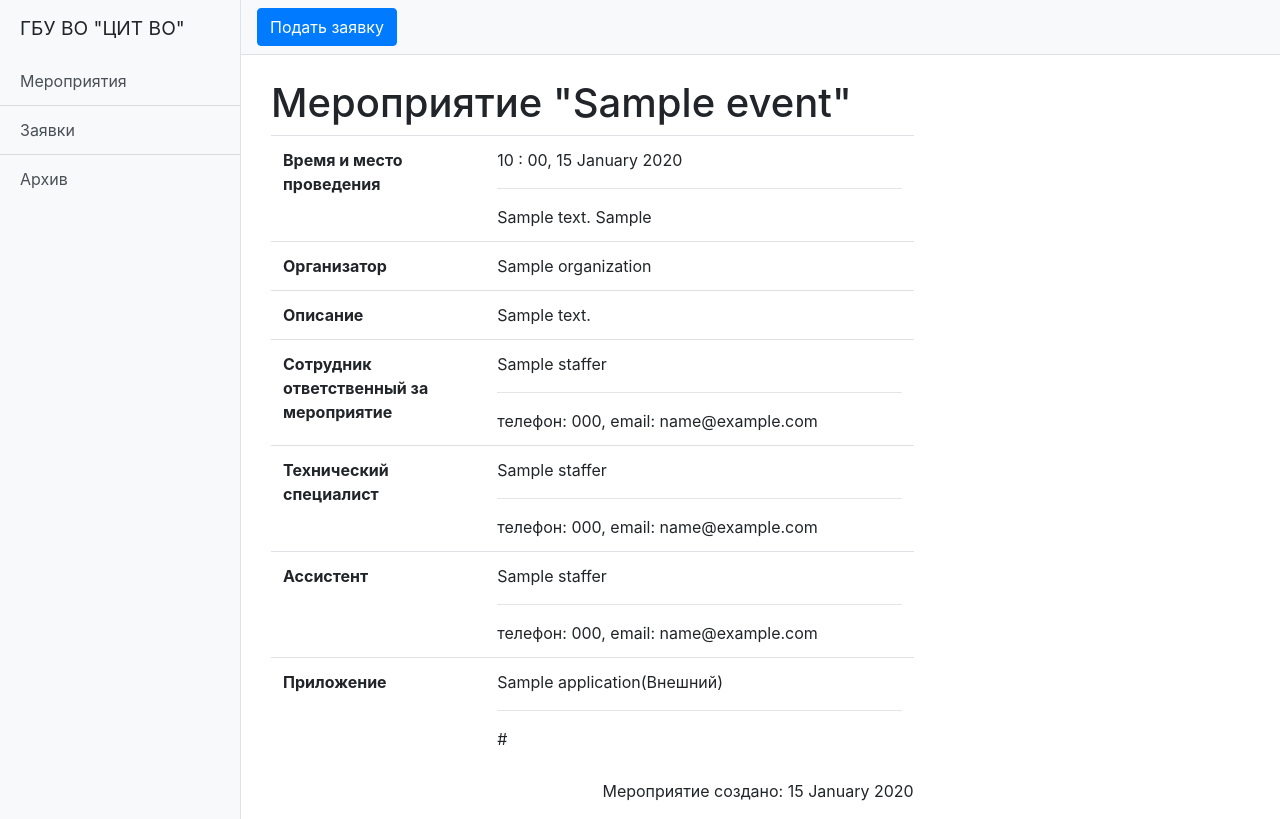
After one commit to anra-dev/vcs_schedule, a Django app: page /event/1 in a window 1280 px wide. The commit adds this page. Run offline with Django 3.2, Linux system fonts and the light colour scheme; tables that the repository leaves empty hold one stand-in row (values such as "Sample post"); some libraries are stand-ins or nearby versions.

Commit message:
Создано детальное представление для мероприятий

```diff
--- a/vcs_site/main/models.py
+++ b/vcs_site/main/models.py
@@ -12,13 +12,13 @@ class Event(models.Model):
 
     STATUS_CHOICES = (
         (STATUS_CREATED, 'В статусе заявки'),
-        (STATUS_READY, 'Подготовка окончена'),
+        (STATUS_READY, 'Одобрено'),
         (STATUS_COMPLETED, 'Окончено')
     )
 
     EVENT_TYPE_CHOICES = (
-        (EVENT_TYPE_EXTERNAL, 'Внешнее'),
-        (EVENT_TYPE_LOCAL, 'Внутренее')
+        (EVENT_TYPE_EXTERNAL, 'Внешний'),
+        (EVENT_TYPE_LOCAL, 'Внутренний')
     )
     name = models.CharField(max_length=255, verbose_name='Название мероприятия')
     description = models.TextField(verbose_name='Описание')
--- a/vcs_site/main/templates/archive.html
+++ b/vcs_site/main/templates/archive.html
@@ -2,13 +2,13 @@
 
 {% block content %}
 
-<h1 class="mt-4">Необработанные заявки</h1>
+<h1 class="mt-4">Прошедшие мероприятия</h1>
 <table class="table">
   <thead>
     <tr>
       <th scope="col">Время проведения</th>
       <th scope="col">Наименование</th>
-      <th scope="col">Статус</th>
+      <th scope="col">Ответственный</th>
       <th scope="col">Действие</th>
     </tr>
   </thead>
@@ -16,7 +16,7 @@
   {% for event in events %}
     <tr class="table-light">
       <td>{{ event.date_of_event }}</td>
-      <td>{{ event.name }}</td>
+      <td><a href="/event/{{ event.id }}">{{ event.name }}</a></td>
       <td>{{ event.responsible }}</td>
       <td><button class="btn btn-success">Оценить</button> </td>
     </tr>
--- /dev/null
+++ b/vcs_site/main/templates/event_detail.html
@@ -0,0 +1,40 @@
+{% extends 'base.html' %}
+
+{% block content %}
+
+<h1 class="mt-4">Мероприятие "{{ event.name }}"</h1>
+<table class="table">
+  <tbody>
+    <tr>
+      <th class="col-md-4">Время и место проведения</th>
+      <td>{{ event.date_of_event|date:"H : i, d F Y" }} <hr> {{ event.room }}</td>
+    </tr>
+    <tr>
+      <th>Организатор</th>
+      <td>{{ event.organization }}</td>
+    </tr>
+    <tr>
+      <th>Описание</th>
+      <td>{{ event.description }}</td>
+    </tr>
+    <tr>
+      <th>Сотрудник ответственный за мероприятие</th>
+      <td>{{ event.responsible }}<hr>телефон: {{ event.responsible.phone }}, email: {{ event.responsible.email }}</td>
+    </tr>
+    <tr>
+      <th>Технический специалист</th>
+      <td>{{ event.application.responsible }}<hr>телефон: {{ event.application.responsible.phone }}, email: {{ event.application.responsible.email }}</td>
+    </tr>
+    <tr>
+      <th>Ассистент</th>
+      <td>{{ event.room.responsible }}<hr>телефон: {{ event.room.responsible.phone }}, email: {{ event.room.responsible.email }}</td>
+    </tr>
+    <tr>
+      <th>Приложение</th>
+      <td>{{ event.application }}({{ event.get_type_event_display }}) <hr> {{ event.link_to_event }}</td>
+    </tr>
+  </tbody>
+</table>
+<p class="text text-right">Мероприятие создано: {{ event.created_at|date:"d F Y" }}</p>
+
+{% endblock content %}
--- a/vcs_site/main/templates/events.html
+++ b/vcs_site/main/templates/events.html
@@ -17,7 +17,7 @@
     <tr class="{% if event.status == 'created' %} table-danger {% endif %}
                {% if event.status == 'is_ready' %} table-success {% endif %}">
       <td>{{ event.date_of_event }}</td>
-      <td>{{ event.name }}</td>
+      <td><a href="/event/{{ event.id }}">{{ event.name }}</a></td>
       <td>{{ event.get_status_display }}</td>
       <td>{{ event.responsible }}</td>
     </tr>
--- a/vcs_site/main/templates/orders.html
+++ b/vcs_site/main/templates/orders.html
@@ -8,7 +8,7 @@
     <tr>
       <th scope="col">Время проведения</th>
       <th scope="col">Наименование</th>
-      <th scope="col">Статус</th>
+      <th scope="col">Ответственный</th>
       <th scope="col">Действие</th>
     </tr>
   </thead>
@@ -16,7 +16,7 @@
   {% for event in events %}
     <tr class="table-light">
       <td>{{ event.date_of_event }}</td>
-      <td>{{ event.name }}</td>
+      <td><a href="/event/{{ event.id }}">{{ event.name }}</a></td>
       <td>{{ event.responsible }}</td>
       <td><button class="btn btn-success">Обработать</button> </td>
     </tr>
--- a/vcs_site/main/urls.py
+++ b/vcs_site/main/urls.py
@@ -1,9 +1,10 @@
 from django.urls import path
 
-from .views import EventsView, OrdersView, ArchiveView
+from .views import EventsView, OrdersView, ArchiveView, EventDetailView
 
 urlpatterns = [
     path('', EventsView.as_view(), name='events'),
     path('order/', OrdersView.as_view(), name='orders'),
     path('archive/', ArchiveView.as_view(), name='archive'),
+    path('event/<id>', EventDetailView.as_view(), name='event_detail')
 ]
--- a/vcs_site/main/views.py
+++ b/vcs_site/main/views.py
@@ -31,3 +31,13 @@ class ArchiveView(View):
             'events': events
         }
         return render(request, 'archive.html', context)
+
+
+class EventDetailView(View):
+    def get(self, request, *args, **kwargs):
+        id = kwargs.get('id')
+        event = Event.objects.get(id=id)
+        context = {
+            'event': event
+        }
+        return render(request, 'event_detail.html', context)
--- /dev/null
+++ b/vcs_site/requerements.txt
@@ -0,0 +1,5 @@
+asgiref==3.3.1
+Django==3.1.6
+django-crispy-forms==1.11.0
+pytz==2021.1
+sqlparse==0.4.1
--- a/vcs_site/vcs_site/settings.py
+++ b/vcs_site/vcs_site/settings.py
@@ -38,6 +38,7 @@ INSTALLED_APPS = [
     'django.contrib.messages',
     'django.contrib.staticfiles',
     'main',
+    'crispy_forms',
 ]
 
 MIDDLEWARE = [
@@ -127,3 +128,5 @@ STATIC_URL = '/static/'
 STATICFILES_DIRS = [
     BASE_DIR / 'static',
 ]
+
+CRISPY_TEMPLATE_PACK = 'bootstrap4'
```
Also changed, not shown: vcs_site/main/forms.py (added, +12 -0 lines), vcs_site/main/migrations/0001_initial.py (added), vcs_site/main/templates/event_add.html (added).
